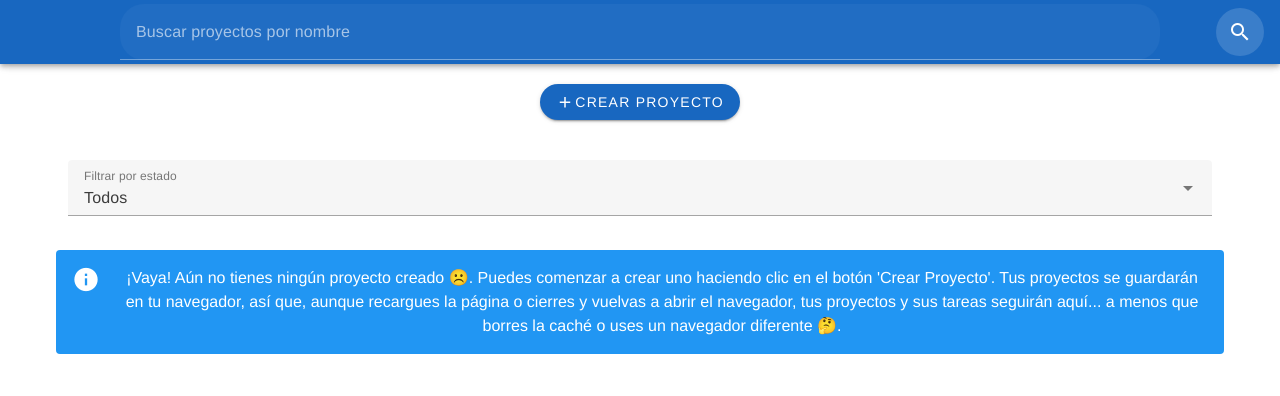
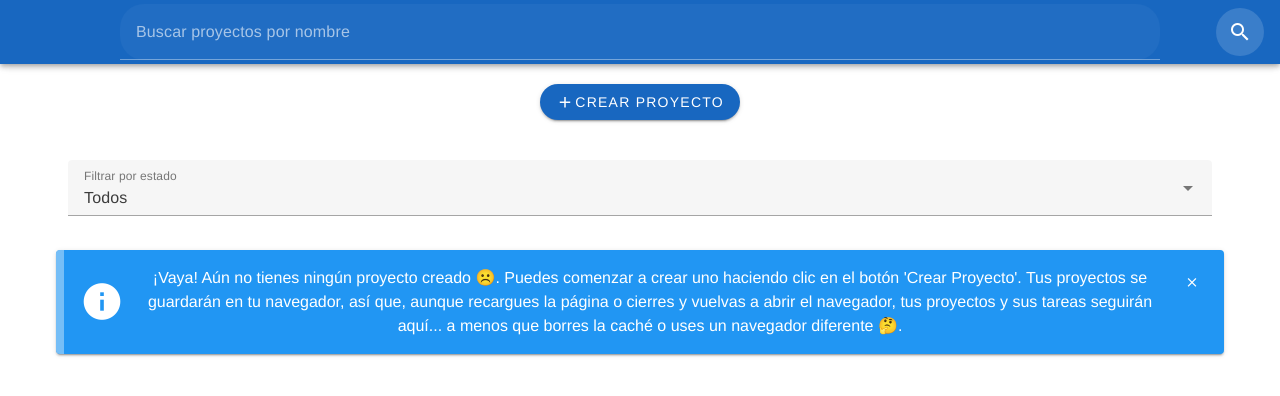
Before and after one commit to JulianDGP/project-manager, a Vue app: page / in a window 1280 px wide. Shown: the top 396 px of the page. Built offline with nearby package versions, Linux system fonts and the light colour scheme.

Commit message:
mejora de diseño para alerta al no haber proyectos

```diff
--- a/src/App.vue
+++ b/src/App.vue
@@ -47,5 +47,6 @@ export default {
   text-align: center;
   color: #2c3e50;
   margin-top: 60px;
+
 }
 </style>
--- a/src/views/ProjectListView.vue
+++ b/src/views/ProjectListView.vue
@@ -1,6 +1,6 @@
 <!-- src/views/ProjectListView.vue -->
 <template>
-  <v-container class="project-list-container" fluid>
+  <v-container class="project-list-container" fluid >
     <!-- Botón Crear Proyecto -->
     <v-row class="mb-4">
       <v-col>
@@ -19,7 +19,7 @@
     <!-- Mostrar mensaje si no hay proyectos -->
     <v-row v-if="projects.length === 0">
       <v-col>
-        <v-alert type="info" text>
+        <v-alert prominent border="start" closable type="info" elevation="2" text>
           ¡Vaya! Aún no tienes ningún proyecto creado ☹️. Puedes comenzar a crear uno haciendo clic en el botón 'Crear
           Proyecto'. Tus proyectos se guardarán en tu navegador, así que, aunque recargues la página o cierres y vuelvas
           a abrir el navegador, tus proyectos y sus tareas seguirán aquí... a menos que borres la caché o uses un
@@ -32,9 +32,9 @@
     <!-- Mostrar mensaje si no se encuentran proyectos en la búsqueda -->
     <v-row v-else-if="foundedProjects.length === 0">
       <v-col>
-        <v-alert type="info" prominent elevation="2">
+        <v-alert  prominent border="start" closable type="info" elevation="2" text>
           Parece que no se encontraron proyectos que coincidan con tu búsqueda 🥲 ... Intenta buscar con otro nombre o
-          crear un nuevo proyecto 🤓☝️
+          crear un nuevo proyecto 🤓
         </v-alert>
       </v-col>
     </v-row>
@@ -186,6 +186,8 @@ export default {
 </script>
 
 <style scoped>
+
+
 .project-list-container {
   max-width: 1200px;
   /* Ancho máximo del contenedor */
```
